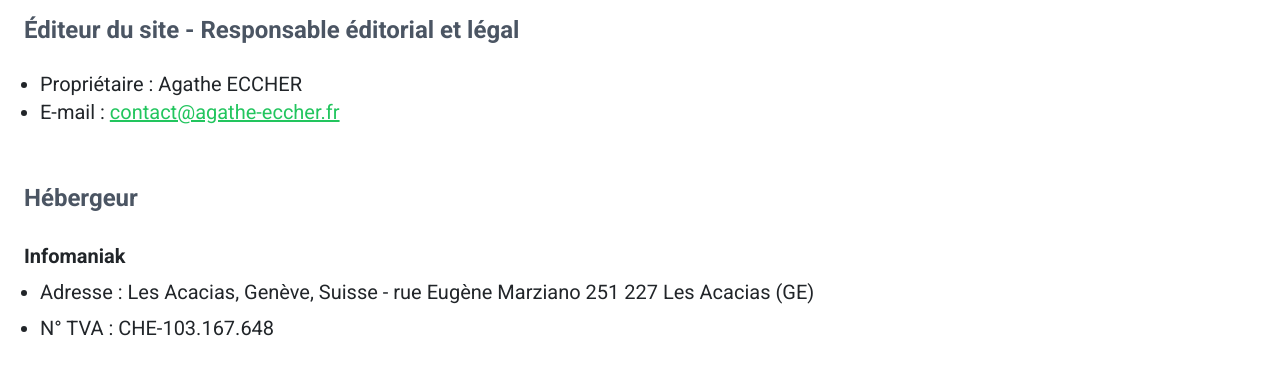
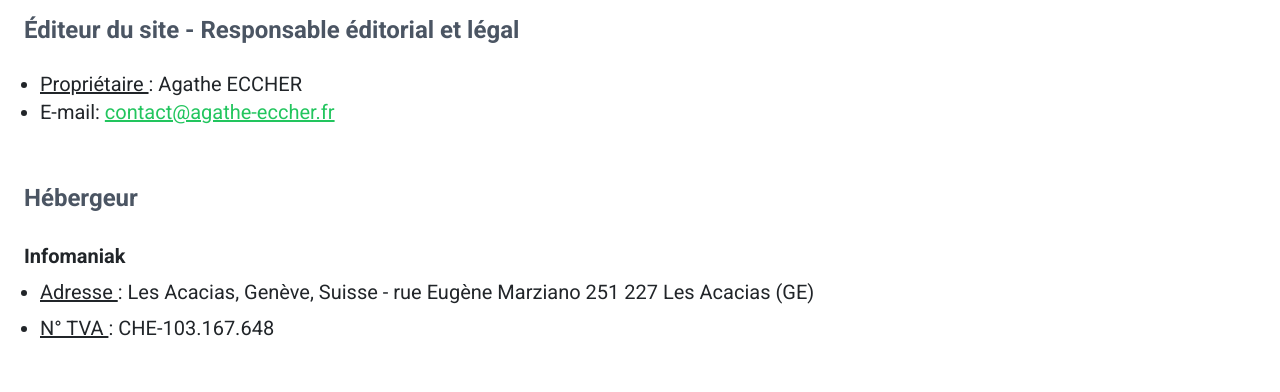
Before and after one commit to aeccher/portfolio2023, a Vue app: page /mentions-legales in a window 1280 px wide. Shown: the part 330-722 px from the top of the page. Built offline with nearby package versions, Linux system fonts and the light colour scheme.

Commit message:
Modifications ouverture liens Mentions Légales

```diff
--- a/src/views/MentionsLegalesView.vue
+++ b/src/views/MentionsLegalesView.vue
@@ -5,15 +5,15 @@
 
     <h3 class="font-Roboto text-2xl font-bold mt-2 text-gray-600 p-4">Éditeur du site - Responsable éditorial et légal</h3>
     <ul class="list-disc font-Roboto text-xl ml-10">
-        <li>Propriétaire : Agathe ECCHER</li>
-        <li>E-mail : <a href="mailto:contact@agathe-eccher.fr"><span class="text-green-500 underline">contact@agathe-eccher.fr</span></a></li>
+        <li><span class="underline">Propriétaire </span>: Agathe ECCHER</li>
+        <li>E-mail: <a href="mailto:contact@agathe-eccher.fr"><span class="text-green-500 underline">contact@agathe-eccher.fr</span></a></li>
     </ul>
 
     <h3 class="font-Roboto text-2xl font-bold mt-8 text-gray-600 p-4">Hébergeur</h3>
     <p class="font-bold font-Roboto pl-4 pt-1 text-xl">Infomaniak</p>
     <ul class="list-disc font-Roboto text-xl ml-10">
-        <li class="pt-2">Adresse : Les Acacias, Genève, Suisse - rue Eugène Marziano 251 227 Les Acacias (GE)</li>
-        <li class="pt-2">N° TVA : CHE-103.167.648 </li>
+        <li class="pt-2"><span class="underline">Adresse </span>: Les Acacias, Genève, Suisse - rue Eugène Marziano 251 227 Les Acacias (GE)</li>
+        <li class="pt-2"><span class="underline">N° TVA </span>: CHE-103.167.648 </li>
     </ul>
 
     <h3 class="font-Roboto text-2xl font-bold mt-8 text-gray-600 p-4">Conditions d’utilisation</h3>
@@ -27,7 +27,7 @@
 
     <ul class="list-disc font-Roboto text-xl p-4">
         <li class="m-5"><span class="underline font-bold text-gray-600">Graphisme, photos et illustrations : </span>Le graphisme (incluant le webdesign et le logo) a été réalisé par Agathe ECCHER. Le portrait appartient à Imagia. Les autres éléments (images et vidéos) appartientent à Agathe ECCHER.</li>
-        <li class="m-5"><span class="underline font-bold text-gray-600">Déclaration à la CNIL : </span>Conformément à la loi 78-17 du 6 janvier 1978 (modifiée par la loi 2004-801 du 6 août 2004 relative à la protection des personnes physiques à l’égard des traitements de données à caractère personnel) relative à l’informatique, aux fichiers et aux libertés, ce site n’a pas fait l’objet d’une déclaration auprès de la Commission nationale de l’informatique et des libertés (<a class="text-green-500 underline" href="https://www.cnil.fr/">www.cnil.fr</a>).</li>
+        <li class="m-5"><span class="underline font-bold text-gray-600">Déclaration à la CNIL : </span>Conformément à la loi 78-17 du 6 janvier 1978 (modifiée par la loi 2004-801 du 6 août 2004 relative à la protection des personnes physiques à l’égard des traitements de données à caractère personnel) relative à l’informatique, aux fichiers et aux libertés, ce site n’a pas fait l’objet d’une déclaration auprès de la Commission nationale de l’informatique et des libertés (<a class="text-green-500 underline" target="_blank" href="https://www.cnil.fr/">www.cnil.fr</a>).</li>
         <li class="m-5"><span class="underline font-bold text-gray-600">Litiges :</span> Les présentes conditions du site <span class="underline">https://portfolio.agathe-eccher.fr </span>sont régies par les lois françaises et toute contestation ou litiges qui pourraient naître de l’interprétation ou de l’exécution de celles-ci seront de la compétence exclusive des tribunaux dont dépend le siège social de la société. La langue de référence, pour le règlement de contentieux éventuels, est le français.</li>
     </ul>
 
```
